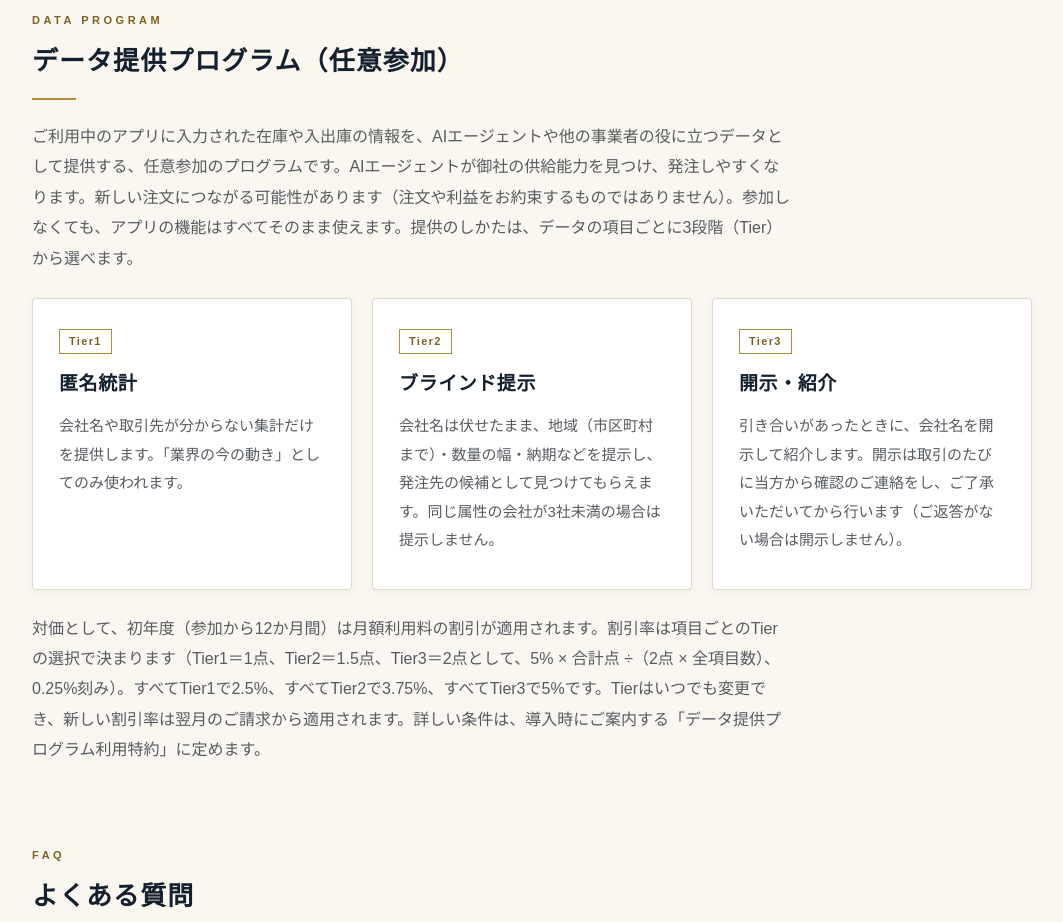
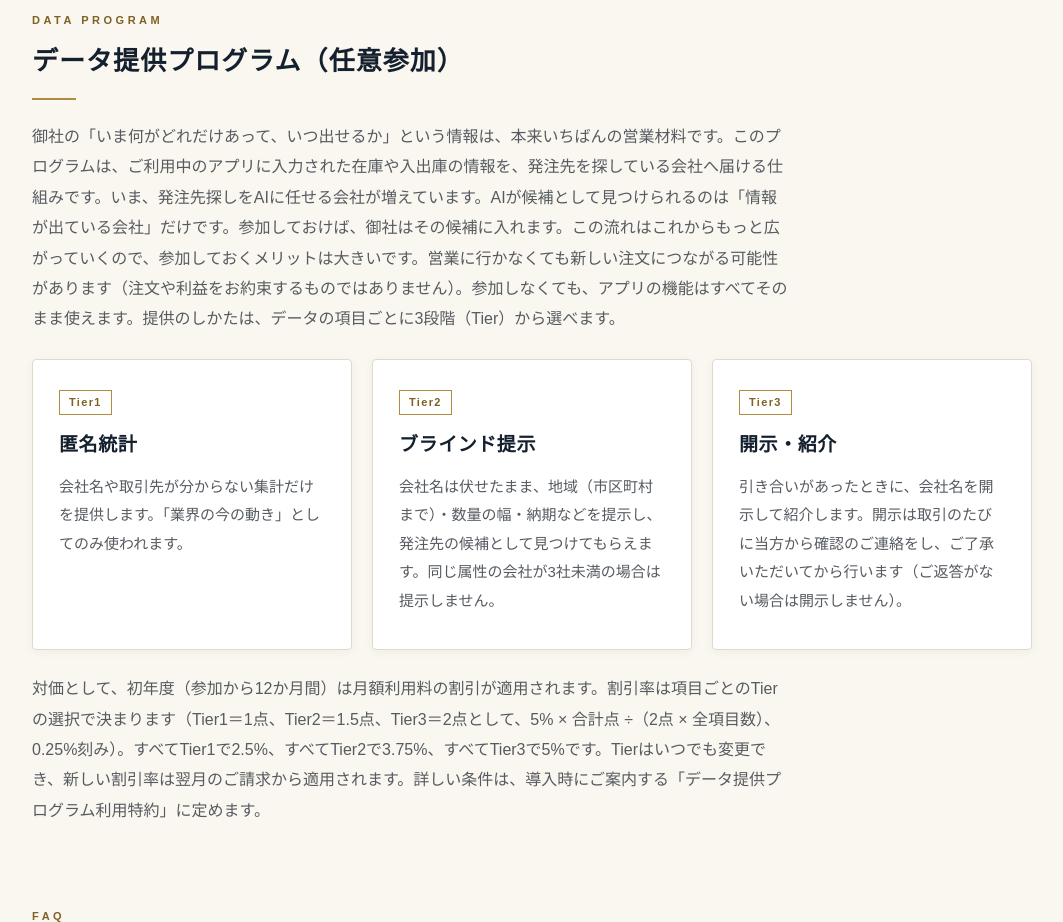
Before and after one commit to Ryoooooo-t/kainoria-site, a plain HTML site: page index.html in a window 1280 px wide. Shown: the part 4360-5282 px from the top of the page, without its empty margins (108-1171 px from the left). Drawn offline with Linux system fonts and the light colour scheme.

Commit message:
データ提供プログラムの説明文を刷新（本体Task166と同文面）

```diff
--- a/index.html
+++ b/index.html
@@ -211,7 +211,7 @@
       <span class="sec-label">Data Program</span>
       <h2 class="section-title">データ提供プログラム（任意参加）</h2>
     </div>
-    <p class="section-lead">ご利用中のアプリに入力された在庫や入出庫の情報を、AIエージェントや他の事業者の役に立つデータとして提供する、任意参加のプログラムです。AIエージェントが御社の供給能力を見つけ、発注しやすくなります。新しい注文につながる可能性があります（注文や利益をお約束するものではありません）。参加しなくても、アプリの機能はすべてそのまま使えます。提供のしかたは、データの項目ごとに3段階（Tier）から選べます。</p>
+    <p class="section-lead">御社の「いま何がどれだけあって、いつ出せるか」という情報は、本来いちばんの営業材料です。このプログラムは、ご利用中のアプリに入力された在庫や入出庫の情報を、発注先を探している会社へ届ける仕組みです。いま、発注先探しをAIに任せる会社が増えています。AIが候補として見つけられるのは「情報が出ている会社」だけです。参加しておけば、御社はその候補に入れます。この流れはこれからもっと広がっていくので、参加しておくメリットは大きいです。営業に行かなくても新しい注文につながる可能性があります（注文や利益をお約束するものではありません）。参加しなくても、アプリの機能はすべてそのまま使えます。提供のしかたは、データの項目ごとに3段階（Tier）から選べます。</p>
     <div class="card-grid">
       <div class="card">
         <span class="tag">Tier1</span>
```
